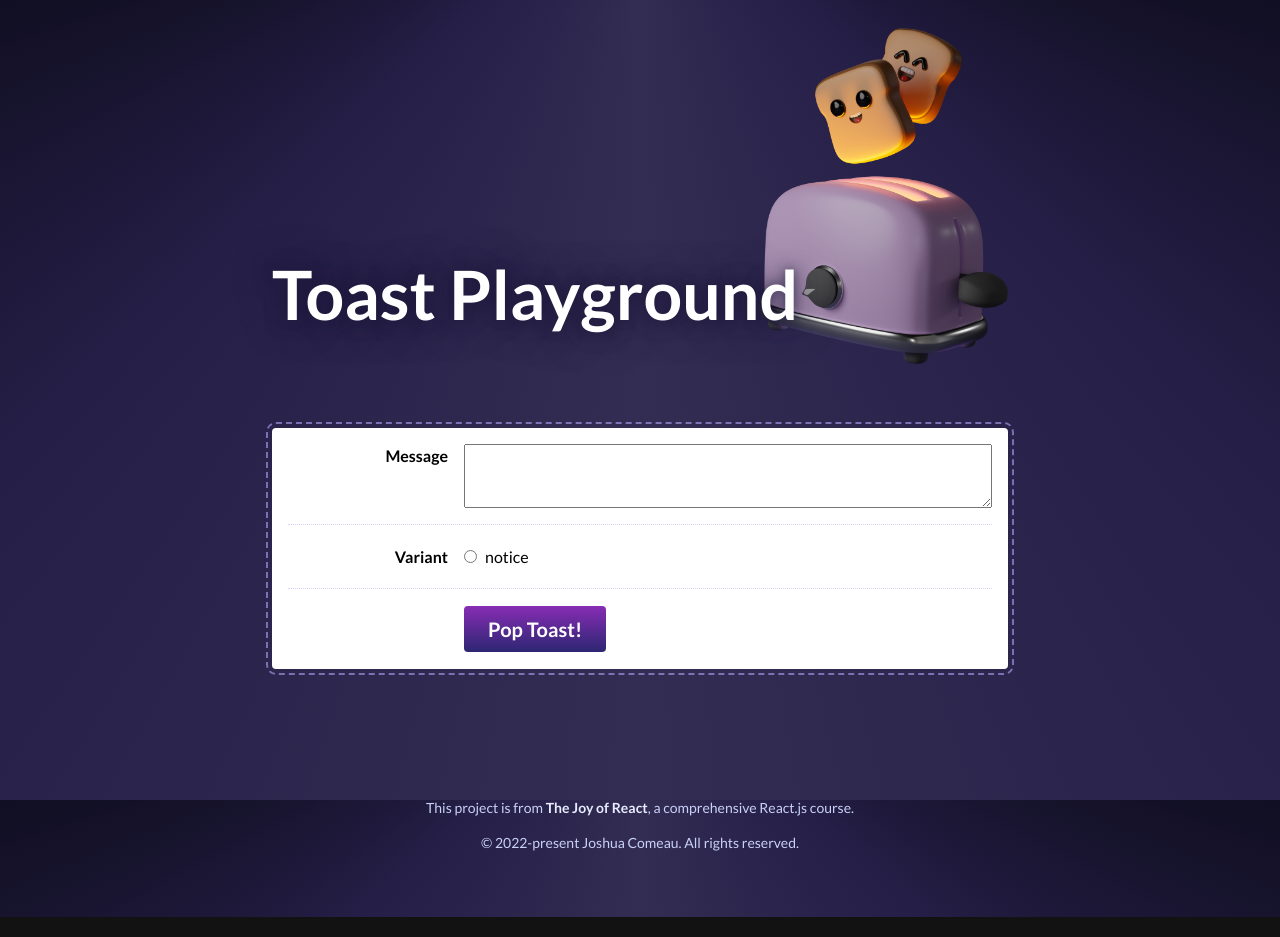
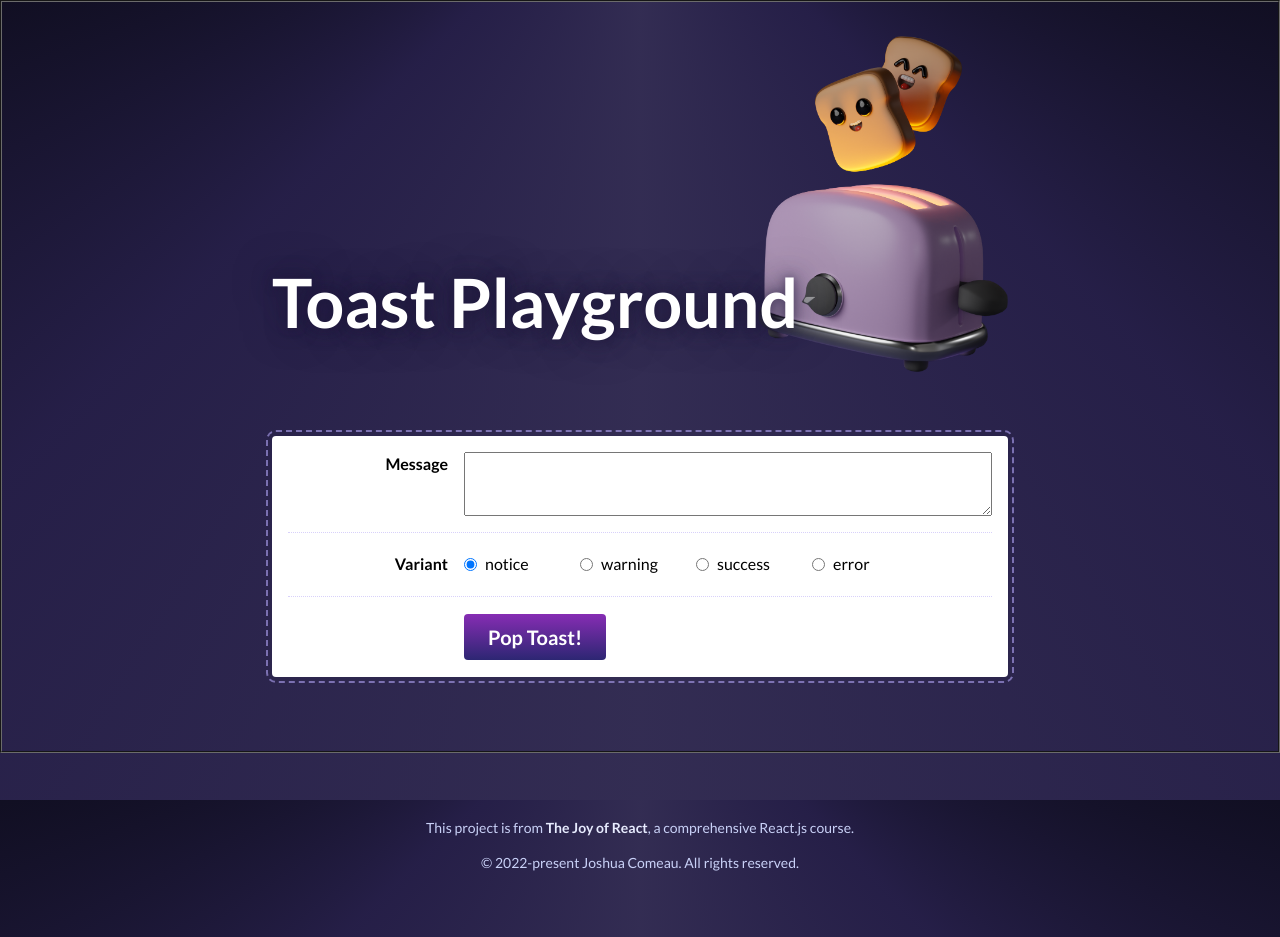
Before and after one commit to Hakan2211/toast_component_react, a React (Create React App) app in the folder toast-component/: page / in a window 1280 px wide. Built offline with nearby package versions, Linux system fonts and the light colour scheme.

Commit message:
Exercise 1

```diff
--- a/toast-component/src/components/ToastPlayground/ToastPlayground.js
+++ b/toast-component/src/components/ToastPlayground/ToastPlayground.js
@@ -1,13 +1,24 @@
-import React from 'react';
+import React from "react";
 
-import Button from '../Button';
+import Button from "../Button";
 
-import styles from './ToastPlayground.module.css';
+import styles from "./ToastPlayground.module.css";
 
-const VARIANT_OPTIONS = ['notice', 'warning', 'success', 'error'];
+const VARIANT_OPTIONS = ["notice", "warning", "success", "error"];
 
 function ToastPlayground() {
+  const [message, setMessage] = React.useState("");
+  const [variant, setVariant] = React.useState(VARIANT_OPTIONS[0]);
+
+  function handleSubmit(e) {
+    e.preventDefault();
+    console.log(message);
+    console.log(variant);
+  }
+
   return (
+    <form onSubmit={handleSubmit}>
+      <fieldset>
         <div className={styles.wrapper}>
           <header>
             <img alt="Cute toast mascot" src="/toast.png" />
@@ -19,29 +30,38 @@ function ToastPlayground() {
               <label
                 htmlFor="message"
                 className={styles.label}
-            style={{ alignSelf: 'baseline' }}
+                style={{ alignSelf: "baseline" }}
               >
                 Message
               </label>
               <div className={styles.inputWrapper}>
-            <textarea id="message" className={styles.messageInput} />
+                <textarea
+                  id="message"
+                  className={styles.messageInput}
+                  value={message}
+                  onChange={(e) => setMessage(e.target.value)}
+                />
               </div>
             </div>
 
             <div className={styles.row}>
               <div className={styles.label}>Variant</div>
-          <div
-            className={`${styles.inputWrapper} ${styles.radioWrapper}`}
-          >
-            <label htmlFor="variant-notice">
+              <div className={`${styles.inputWrapper} ${styles.radioWrapper}`}>
+                {VARIANT_OPTIONS.map((option, index) => {
+                  return (
+                    <label key={index} htmlFor={`variant-${option}`}>
                       <input
-                id="variant-notice"
+                        id={`variant-${option}`}
                         type="radio"
-                name="variant"
-                value="notice"
+                        name="variant-toaster"
+                        checked={option === variant}
+                        value={option}
+                        onChange={(e) => setVariant(e.target.value)}
                       />
-              notice
+                      {option}
                     </label>
+                  );
+                })}
 
                 {/* TODO Other Variant radio buttons here */}
               </div>
@@ -49,14 +69,14 @@ function ToastPlayground() {
 
             <div className={styles.row}>
               <div className={styles.label} />
-          <div
-            className={`${styles.inputWrapper} ${styles.radioWrapper}`}
-          >
+              <div className={`${styles.inputWrapper} ${styles.radioWrapper}`}>
                 <Button>Pop Toast!</Button>
               </div>
             </div>
           </div>
         </div>
+      </fieldset>
+    </form>
   );
 }
 
```
Lines whose indentation alone changed are shown as unchanged.
